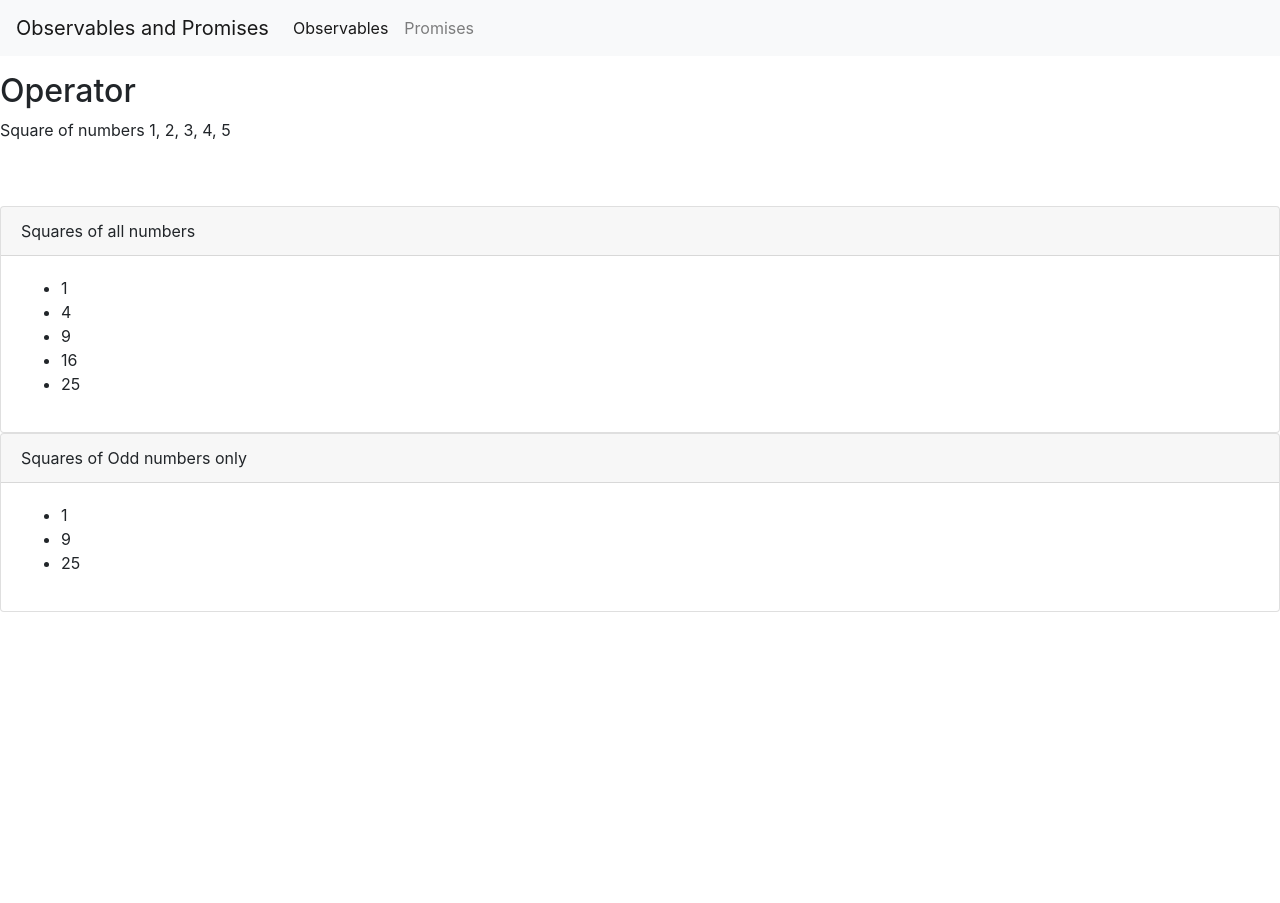
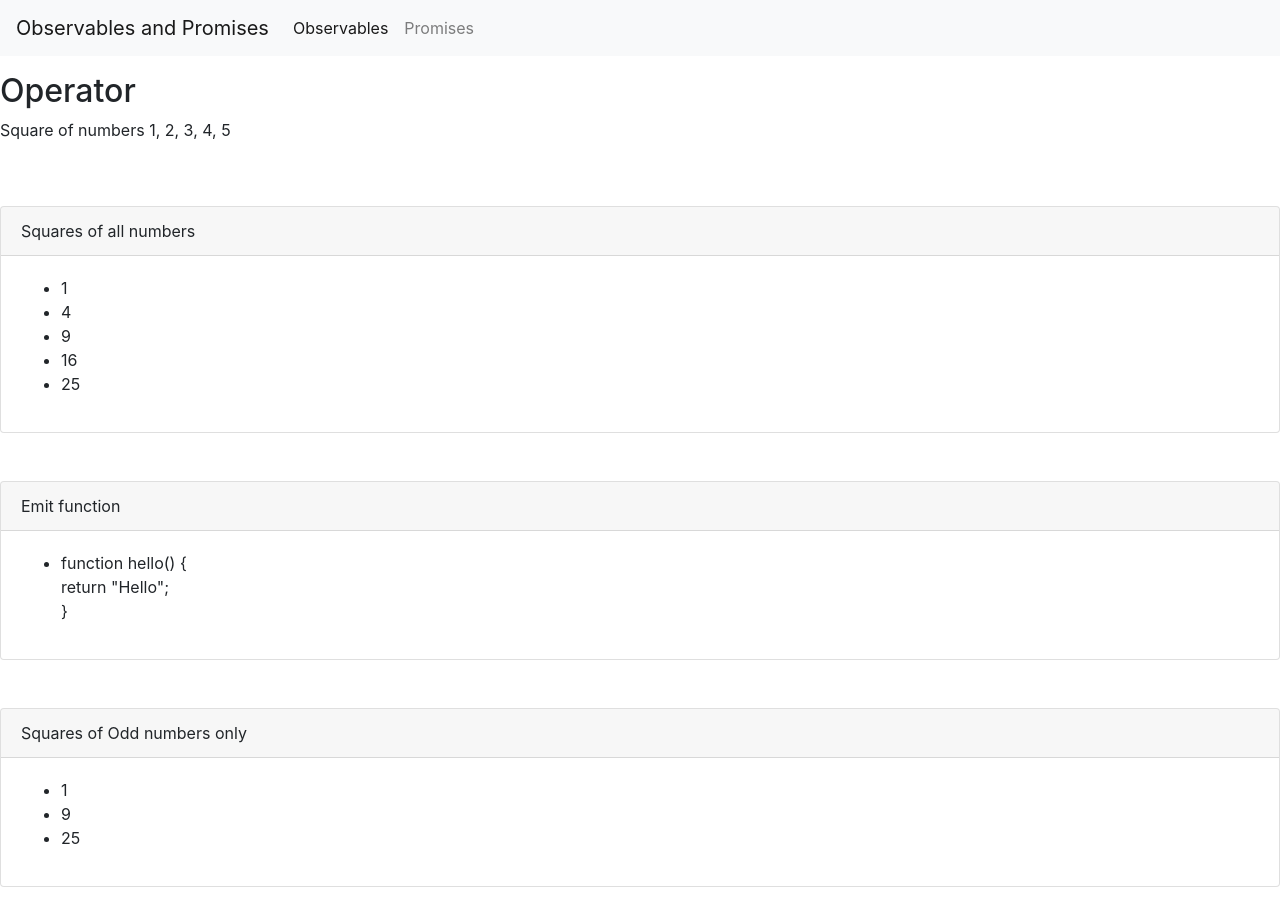
Before and after one commit to saharejaz2324/angular-rxjs, an Angular app: page /observable/operator in a window 1280 px wide. Before the commit the page ends 800 px from the top, so only its background shows below. Built offline with nearby package versions, Linux system fonts and the light colour scheme.

Commit message:
4 files modified

```diff
--- a/src/app/observable/mouse-event/mouse-event.component.html
+++ b/src/app/observable/mouse-event/mouse-event.component.html
@@ -1,7 +1,7 @@
 <div #app style="height: 200px; margin: 10px; border: 1px dashed #777; position: relative;">
   <div
     style="position: absolute; left: 50%; top: 50%; transform: translateX(-50%) translateY(-50%); font-weight: 700; font-size: 7vw;">
-    Bölge</div>
+    Sahar</div>
 </div>
 
 <div class="col-md-4">
--- a/src/app/observable/operator/operator.component.html
+++ b/src/app/observable/operator/operator.component.html
@@ -11,6 +11,17 @@
       </ul>
     </div>
   </div>
+  <br><br>
+  <div class="card">
+    <div class="card-header">
+      Emit function
+    </div>
+    <div class="card-body">
+      <ul id="elContainer3">
+      </ul>
+    </div>
+  </div>
+  <br><br>
   <div class="card">
     <div class="card-header">
       Squares of Odd numbers only
--- a/src/app/observable/operator/operator.component.ts
+++ b/src/app/observable/operator/operator.component.ts
@@ -19,6 +19,12 @@ export class OperatorComponent implements OnInit {
     this.squareNum = squaredNums.subscribe(x => {
       this.listAppend(x, 'elContainer');
     });
+    const source = of(function hello() {
+      return 'Hello';
+    });
+    const subscribe = source.subscribe(val => {
+      this.listAppend(val, 'elContainer3');
+    });
 
     //Pipe function
     const squareOddVals = pipe(
--- a/src/app/promise/promise.component.ts
+++ b/src/app/promise/promise.component.ts
@@ -12,10 +12,10 @@ export class PromiseComponent implements OnInit {
   constructor() {}
 
   dellAvaiable() {
-    return true;
+    return false;
   }
   hpAvaiable() {
-    return false;
+    return true;
   }
 
   ngOnInit() {
@@ -41,11 +41,9 @@ export class PromiseComponent implements OnInit {
     butLaptop
       .then(res => {
         this.promiseVal = res;
-        console.log('then Result => ', res);
       })
       .catch(res => {
         this.promiseVal = res;
-        console.log('catch Result => ', res);
       });
   }
 
```
